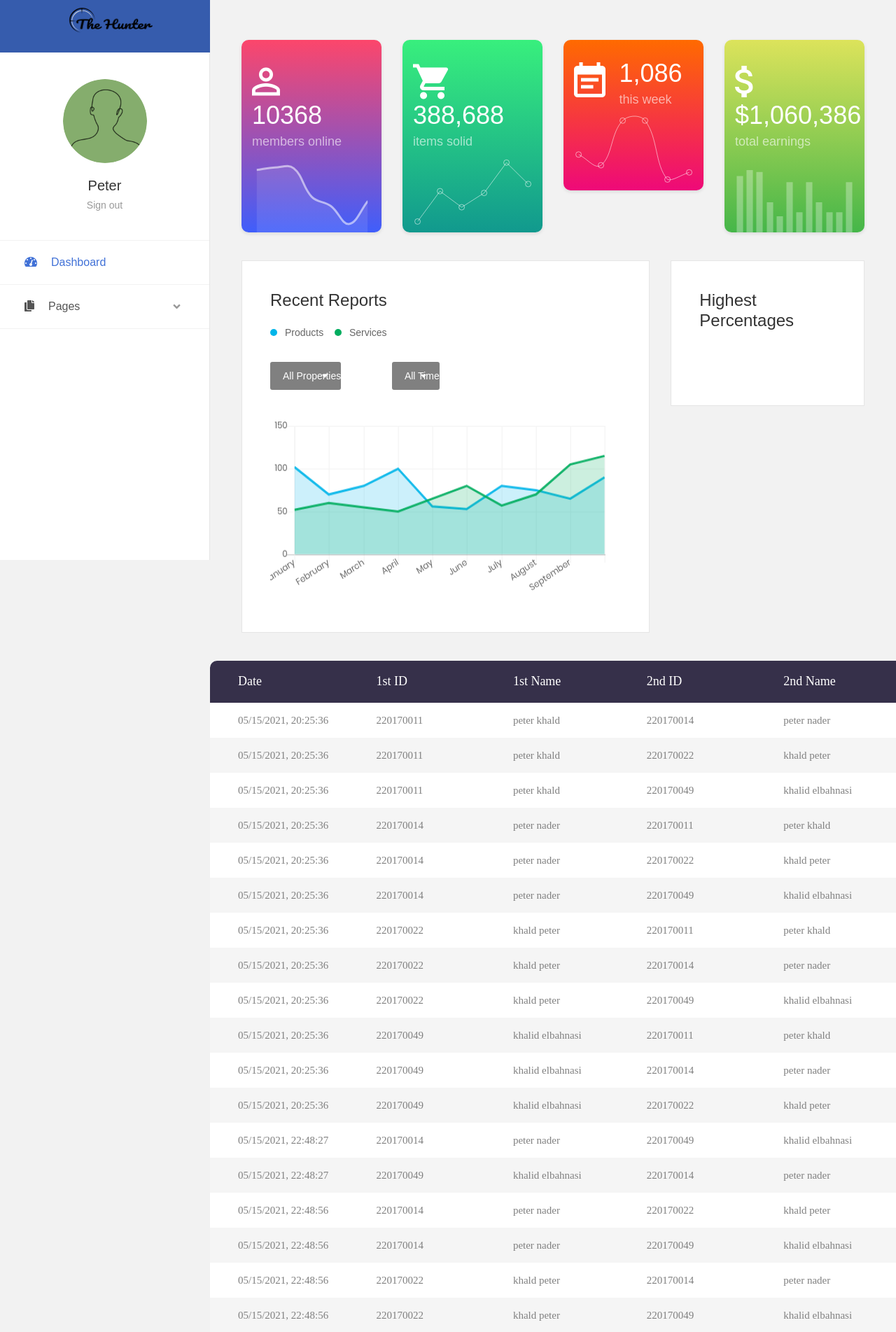
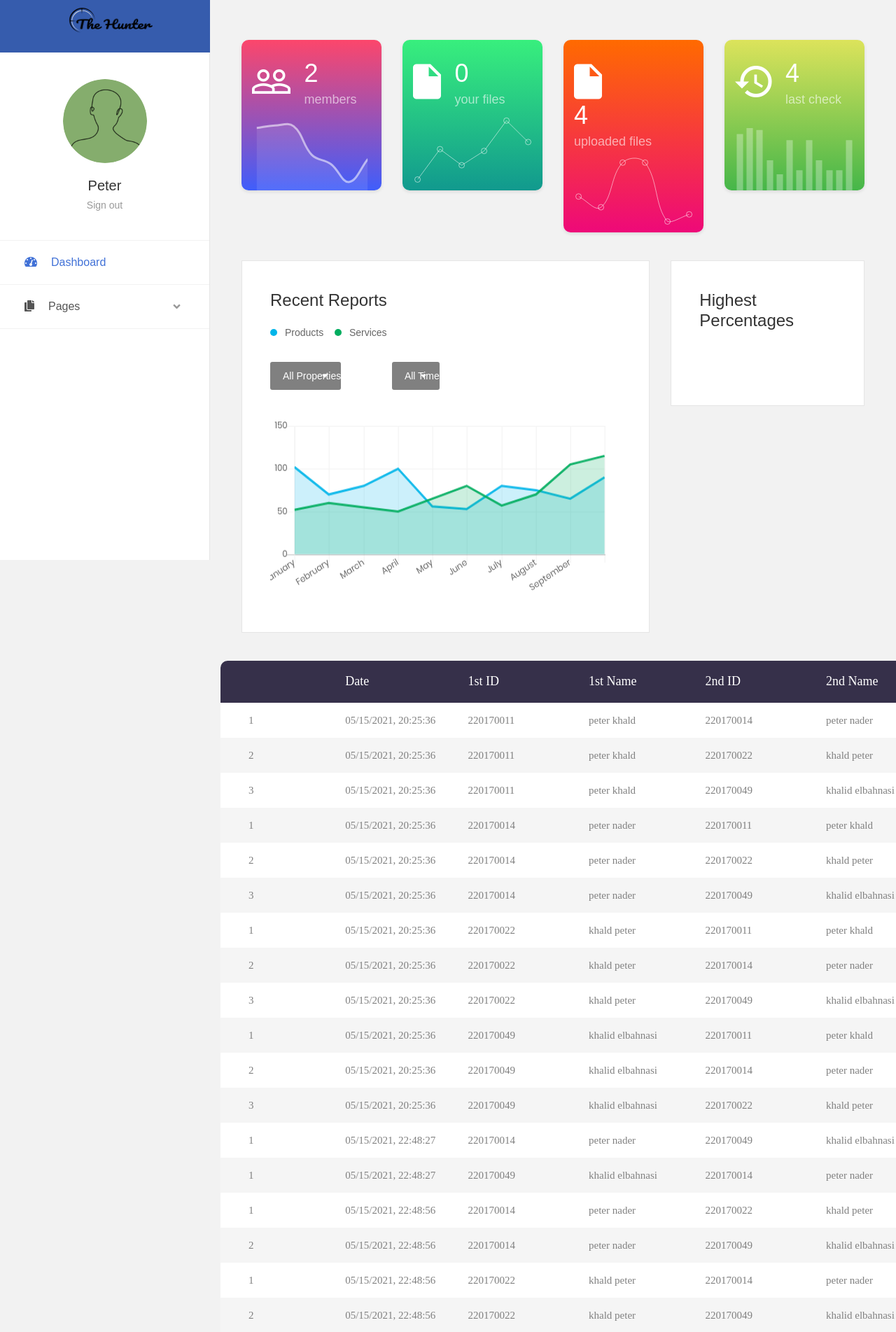
Before and after one commit to peternader98/the-hunter, a Flask app: page / in a window 1280 px wide. Shown: the top 1903 px of the page at 70% size. Run offline with Flask 2, Linux system fonts and the light colour scheme; a user stored in the database is signed in; data comes from the database, SQL or seed files in the repository; some libraries are stand-ins or nearby versions; some web fonts are replaced.

Commit message:
half statistics

```diff
--- a/app.py
+++ b/app.py
@@ -5,7 +5,6 @@ import mysql.connector
 import os
 import string
 import random
-import datetime
 import json
 import utilities.plagiarismcheker as checker
 
@@ -76,7 +75,13 @@ def home():
         for i in data:
             dates.append(i[2].strftime("%m/%d/%Y, %H:%M:%S"))
             tempList.append(json.loads(i[1]))
-        return render_template("index.html", pagename = "Home Page", currentUser = getCurrentUser(), results = tempList, dates= dates, len = len(tempList))
+
+        mycursor.execute('SELECT email FROM users',)
+        users = mycursor.fetchall()
+        Users = [user for user in users]
+        length_files = [file for file in os.listdir(os.path.join(app.config['UPLOAD_FOLDER']))]
+        user_files = [doc for doc in os.listdir(os.path.join(app.config['UPLOAD_FOLDER'])) if doc.startswith(str(session['id']))]
+        return render_template("index.html", pagename = "Home Page", currentUser = getCurrentUser(), results = tempList, dates = dates, len = len(tempList), users = len(Users), lengthFiles = len(length_files), userFiles = len(user_files))
 
     return render_template("index.html", pagename = "Home Page", currentUser = getCurrentUser())
 
@@ -101,7 +106,7 @@ def upload_file():
         for file in files:
             if file and allowed_file(file.filename):
                 allowedFiles.append(file.filename)
-                file.save(os.path.join(app.config['UPLOAD_FOLDER'], file.filename))
+                file.save(os.path.join(app.config['UPLOAD_FOLDER'], str(session["id"]) + file.filename))
                 uploadedFiles.append(os.path.join(app.config['UPLOAD_FOLDER'], file.filename))
             else:
                 notAllowedFiles.append(file.filename)
--- /dev/null
+++ b/static/uploads/usersFiles/17220170011-peter khald.txt
@@ -0,0 +1,3 @@
+peter agd3 w7ed fel dnyeaaaaaaaaaaaaaaaaaaaaaaaaaaaaa bas mesh awy.
+the dog is dangrous and i scerd.
+the dog is dangrous and i scerd.
--- /dev/null
+++ b/static/uploads/usersFiles/17220170022-khald peter.txt
@@ -0,0 +1,3 @@
+peter agd3 w7ed fel dnyeaaaaaaaaaaaaaaaaaaaaaaaaaaaaa bas mesh awy.
+the dog is dangrous and i scerd.
+the dog is dangrous and i scerd.
--- a/templates/index.html
+++ b/templates/index.html
@@ -195,11 +195,11 @@
 										<div class="overview__inner">
 											<div class="overview-box clearfix">
 												<div class="icon">
-													<i class="zmdi zmdi-account-o"></i>
+													<i class="zmdi zmdi-accounts-outline"></i>
 												</div>
 												<div class="text">
-													<h2>10368</h2>
-													<span>members online</span>
+													<h2>{{users}}</h2>
+													<span>members</span>
 												</div>
 											</div>
 											<div class="overview-chart">
@@ -213,11 +213,11 @@
 										<div class="overview__inner">
 											<div class="overview-box clearfix">
 												<div class="icon">
-													<i class="zmdi zmdi-shopping-cart"></i>
+													<i class="zmdi zmdi-file"></i>
 												</div>
 												<div class="text">
-													<h2>388,688</h2>
-													<span>items solid</span>
+													<h2>{{userFiles}}</h2>
+													<span>your files</span>
 												</div>
 											</div>
 											<div class="overview-chart">
@@ -231,11 +231,11 @@
 										<div class="overview__inner">
 											<div class="overview-box clearfix">
 												<div class="icon">
-													<i class="zmdi zmdi-calendar-note"></i>
+													<i class="zmdi zmdi-file"></i>
 												</div>
 												<div class="text">
-													<h2>1,086</h2>
-													<span>this week</span>
+													<h2>{{lengthFiles}}</h2>
+													<span>uploaded files</span>
 												</div>
 											</div>
 											<div class="overview-chart">
@@ -249,11 +249,11 @@
 										<div class="overview__inner">
 											<div class="overview-box clearfix">
 												<div class="icon">
-													<i class="zmdi zmdi-money"></i>
+													<i class="zmdi zmdi-time-restore"></i>
 												</div>
 												<div class="text">
-													<h2>$1,060,386</h2>
-													<span>total earnings</span>
+													<h2>{{lengthFiles}}</h2>
+													<span>last check</span>
 												</div>
 											</div>
 											<div class="overview-chart">
@@ -338,6 +338,7 @@
 
 				{% if currentUser %}
 				<section>
+					<div class="container-fluid">
 					<!-- Start Table Area -->
 						<div class="limiter">
 							<div>
@@ -346,6 +347,7 @@
 										<table>
 											<thead>
 												<tr class="table100-head">
+													<th class="column1"></th>
 													<th class="column1">Date</th>
 													<th class="column1">1st ID</th>
 													<th class="column1">1st Name</th>
@@ -356,9 +358,10 @@
 											</thead>
 											<tbody>
 												{% for i in range(0,len) %}
-												{%for key, value in results[i].items()%}
-													{% for val in value  %}
+													{% for key, value in results[i].items() %}
+														{% for val in value %}
 															<tr>
+																<td class="column1">{{loop.index}}</td>
 																<td class="column1">{{dates[i]}}</td>
 																<td class="column1">{{key.split("-")[0]}}</td>
 																<td class="column1">{{key.split("-")[1]}}</td>
@@ -376,10 +379,23 @@
 							</div>
 						</div>
 					<!-- End Table Area -->
+					</div>
 				</section>
 				{% endif %}
 
-				<!-- END PAGE CONTAINER-->
+				<section>
+					<div class="container-fluid">
+						<div class="row">
+							<div class="col-md-12">
+								<div class="copyright">
+									<p>Copyright © <a href="/">The Hunter</a> .</p>
+								</div>
+							</div>
+						</div>
+					</div>
+				</section>
+
+				<!-- END PAGE CONTAINER -->
 			</div>
 		</div>
 
--- a/utilities/plagiarismcheker.py
+++ b/utilities/plagiarismcheker.py
@@ -1,4 +1,3 @@
-import os
 from sklearn.feature_extraction.text import TfidfVectorizer
 from sklearn.metrics.pairwise import cosine_similarity
 from werkzeug.utils import secure_filename
@@ -25,7 +24,6 @@ def check_plagiarism(files):
         comparedFiels[fileName] = []
         keys.append(fileName)
 
-
         new_vectors = s_vectors.copy()
         current_index = new_vectors.index((student_a, text_vector_a))
         del new_vectors[current_index]
@@ -43,6 +41,4 @@ def check_plagiarism(files):
                 "score" : score[2]
             })
 
-
-
     return  comparedFiels, keys
```
Also changed, not shown: static/css/alert-message.css (+0 -7 lines), templates/Check-percentage.html (+6 -82 lines), static/uploads/users/LLpxmbrnZG-Peter.jpg (added), 2 other files. Lines whose indentation alone changed are shown as unchanged.
